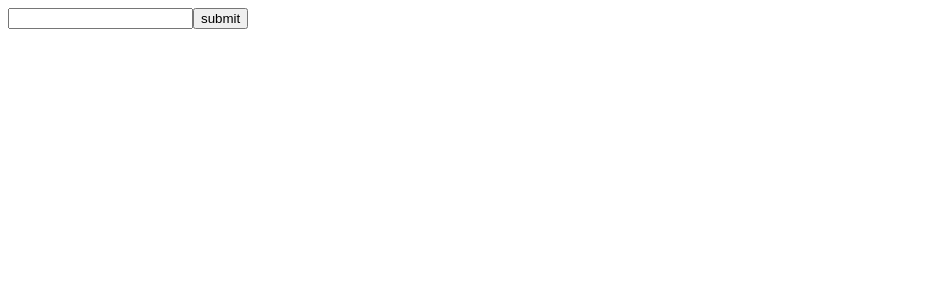
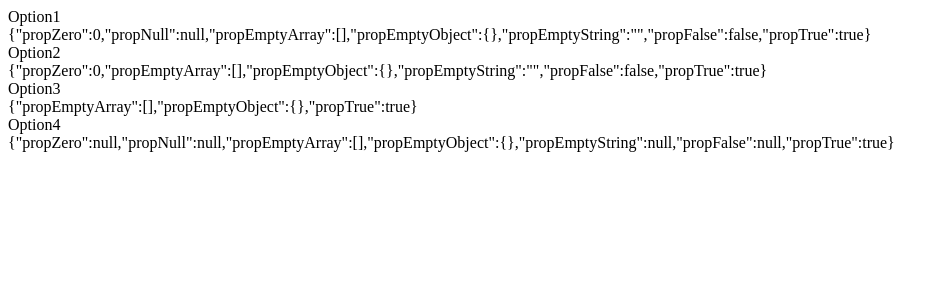
Before and after one commit to ankhzaq/stackoverflow-questions, a React (Create React App) app in the folder reactv17-questions/: page / in a window 1280 px wide. Shown: the top 300 px of the page, without its empty margins (0-947 px from the left). Built offline with nearby package versions, Linux system fonts and the light colour scheme.

Commit message:
feature - react question added - avoid add null properties to an object

```diff
--- a/reactv17-questions/package.json
+++ b/reactv17-questions/package.json
@@ -10,6 +10,7 @@
     "assert": "^2.0.0",
     "axios": "^0.26.0",
     "buffer": "^6.0.3",
+    "clean-deep": "^3.4.0",
     "create-react-library": "^3.1.1",
     "eslint-config-airbnb": "^18.2.1",
     "history": "^5.2.0",
--- /dev/null
+++ b/reactv17-questions/src/Questions/Question11.jsx
@@ -0,0 +1,68 @@
+/*
+* Question: Is there a better way to add optional values to an object?
+* Url: https://stackoverflow.com/questions/70997464/is-there-a-better-way-to-add-optional-values-to-an-object
+* */
+
+export function Question11() {
+
+  const propZero = 0;
+  const propNull = null;
+  const propEmptyArray = [];
+  const propEmptyObject = {};
+  const propEmptyString = "";
+  const propFalse = false;
+  const propTrue = true;
+
+  const resultValueOption1 = {
+    propZero: propZero ?? null,
+    propNull: propNull ?? null,
+    propEmptyArray: propEmptyArray ?? null,
+    propEmptyObject: propEmptyObject ?? null,
+    propEmptyString: propEmptyString ?? null,
+    propFalse: propFalse ?? null,
+    propTrue: propTrue ?? null,
+  };
+
+  const resultValueOption2 = {
+    propZero: propZero ?? undefined,
+    propNull: propNull ?? undefined,
+    propEmptyArray: propEmptyArray ?? undefined,
+    propEmptyObject: propEmptyObject ?? undefined,
+    propEmptyString: propEmptyString ?? undefined,
+    propFalse: propFalse ?? undefined,
+    propTrue: propTrue ?? undefined,
+  };
+
+  const resultValueOption3 = {
+    propZero: propZero || undefined,
+    propNull: propNull || undefined,
+    propEmptyArray: propEmptyArray || undefined,
+    propEmptyObject: propEmptyObject || undefined,
+    propEmptyString: propEmptyString || undefined,
+    propFalse: propFalse || undefined,
+    propTrue: propTrue || undefined,
+  };
+
+  const resultValueOption4 = {
+    propZero: propZero || null,
+    propNull: propNull || null,
+    propEmptyArray: propEmptyArray || null,
+    propEmptyObject: propEmptyObject || null,
+    propEmptyString: propEmptyString || null,
+    propFalse: propFalse || null,
+    propTrue: propTrue || null,
+  };
+
+  return (
+    <div>
+      <div>Option1</div>
+      <div>{JSON.stringify(resultValueOption1)}</div>
+      <div>Option2</div>
+      <div>{JSON.stringify(resultValueOption2)}</div>
+      <div>Option3</div>
+      <div>{JSON.stringify(resultValueOption3)}</div>
+      <div>Option4</div>
+      <div>{JSON.stringify(resultValueOption4)}</div>
+    </div>
+  );
+}
--- a/reactv17-questions/src/index.jsx
+++ b/reactv17-questions/src/index.jsx
@@ -1,13 +1,13 @@
 // React imports
 import React from 'react';
 import ReactDOM from 'react-dom';
+import { Question11 } from './Questions/Question11';
 
 // Component
-import { Question10 } from './Questions/Question10';
 
 ReactDOM.render(
   <React.StrictMode>
-    <Question10 />
+    <Question11 />
   </React.StrictMode>,
   document.getElementById('root'),
 );
```
Also changed, not shown: 2 other files (tests, documents, lock files or other folders).
